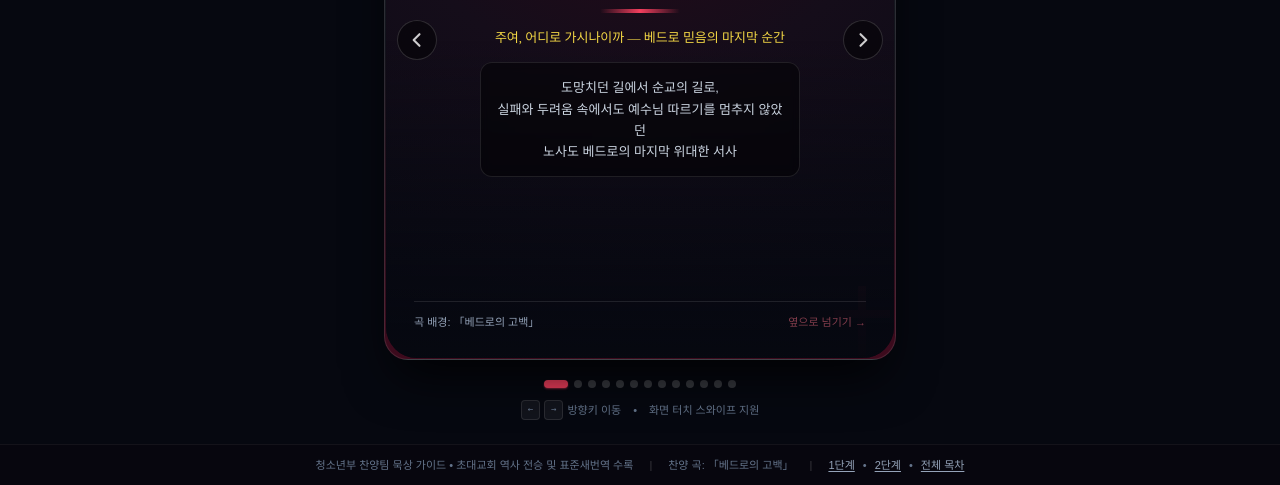
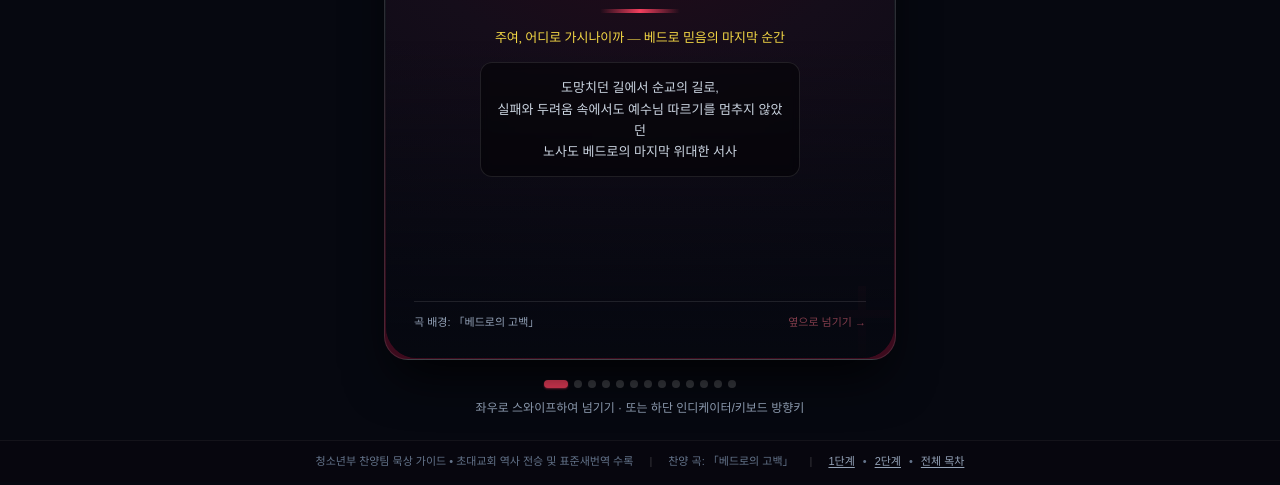
Before and after one commit to FrostRuna/SMYP-, a plain HTML site: page step3.html in a window 1280 px wide. Shown: the part 394-879 px from the top of the page. Drawn offline with nearby package versions, Linux system fonts and the light colour scheme; a web font is replaced by a local one.

Commit message:
Update step3.html

```diff
--- a/step3.html
+++ b/step3.html
@@ -169,19 +169,6 @@
         <!-- Injected via JavaScript -->
       </div>
 
-      <!-- Navigation Overlay Arrows -->
-      <button id="prevBtn" aria-label="이전 카드" class="absolute left-2 sm:left-3 top-1/2 -translate-y-1/2 w-9 h-9 sm:w-10 sm:h-10 rounded-full bg-black/45 hover:bg-black/75 backdrop-blur-md border border-white/15 text-white/80 hover:text-white flex items-center justify-center transition transform active:scale-90 hover:scale-105 z-20">
-        <svg class="w-5 h-5" fill="none" stroke="currentColor" viewBox="0 0 24 24">
-          <path stroke-linecap="round" stroke-linejoin="round" stroke-width="2.5" d="M15 19l-7-7 7-7" />
-        </svg>
-      </button>
-
-      <button id="nextBtn" aria-label="다음 카드" class="absolute right-2 sm:right-3 top-1/2 -translate-y-1/2 w-9 h-9 sm:w-10 sm:h-10 rounded-full bg-black/45 hover:bg-black/75 backdrop-blur-md border border-white/15 text-white/80 hover:text-white flex items-center justify-center transition transform active:scale-90 hover:scale-105 z-20">
-        <svg class="w-5 h-5" fill="none" stroke="currentColor" viewBox="0 0 24 24">
-          <path stroke-linecap="round" stroke-linejoin="round" stroke-width="2.5" d="M9 5l7 7-7 7" />
-        </svg>
-      </button>
-
     </div>
 
     <!-- Dots & Guide Footnote -->
@@ -190,14 +177,8 @@
       <div id="dotsContainer" class="flex items-center space-x-1.5 overflow-x-auto py-1 max-w-full px-2">
         <!-- Injected dots -->
       </div>
-      <div class="flex items-center gap-3 text-[11px] text-slate-500">
-        <span class="flex items-center gap-1">
-          <kbd class="px-1.5 py-0.5 rounded bg-white/5 border border-white/10 text-[9px]">←</kbd>
-          <kbd class="px-1.5 py-0.5 rounded bg-white/5 border border-white/10 text-[9px]">→</kbd>
-          방향키 이동
-        </span>
-        <span>•</span>
-        <span>화면 터치 스와이프 지원</span>
+      <div class="text-[11px] sm:text-xs text-slate-400 text-center">
+        <span>좌우로 스와이프하여 넘기기 · 또는 하단 인디케이터/키보드 방향키</span>
       </div>
     </div>
 
@@ -451,8 +432,6 @@
     const badgeCategory = document.getElementById('badgeCategory');
     const cardIndicator = document.getElementById('cardIndicator');
     const dotsContainer = document.getElementById('dotsContainer');
-    const prevBtn = document.getElementById('prevBtn');
-    const nextBtn = document.getElementById('nextBtn');
     const gridToggleBtn = document.getElementById('gridToggleBtn');
     const closeGridBtn = document.getElementById('closeGridBtn');
     const sliderView = document.getElementById('sliderView');
@@ -802,10 +781,6 @@
       }
     }
 
-    // Buttons
-    prevBtn.addEventListener('click', prevCard);
-    nextBtn.addEventListener('click', nextCard);
-
     // Font Resizing
     fontPlus.addEventListener('click', () => {
       if (baseFontSize < 18) {
```
